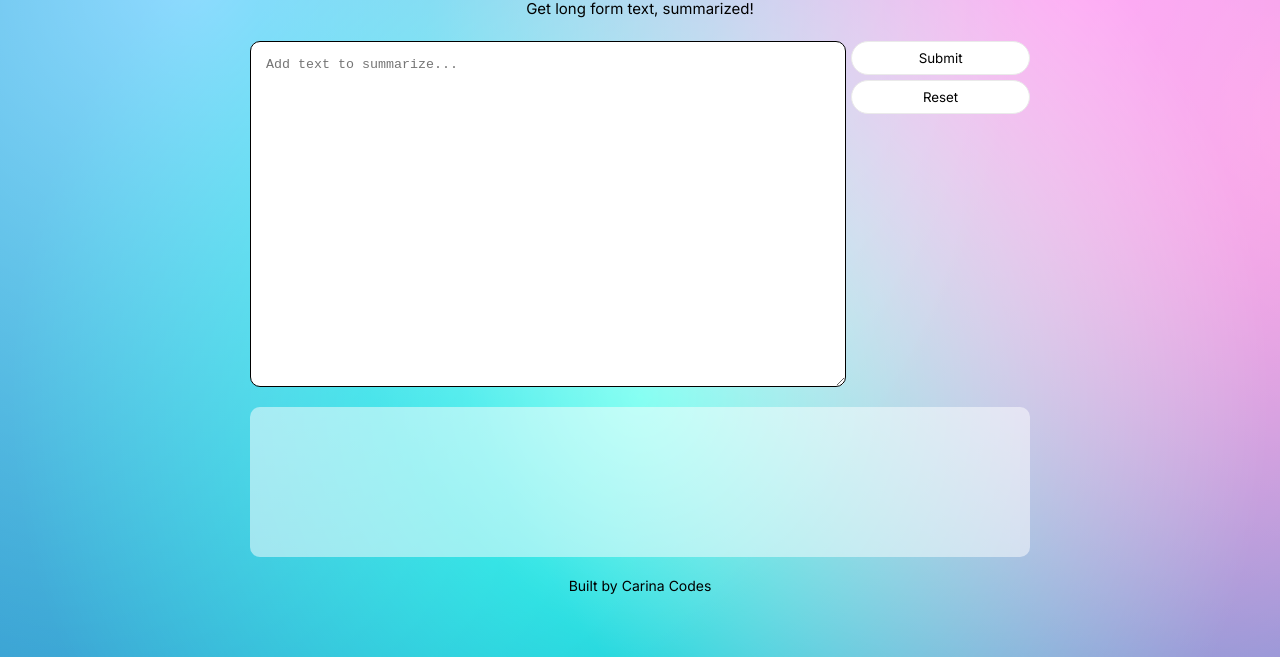
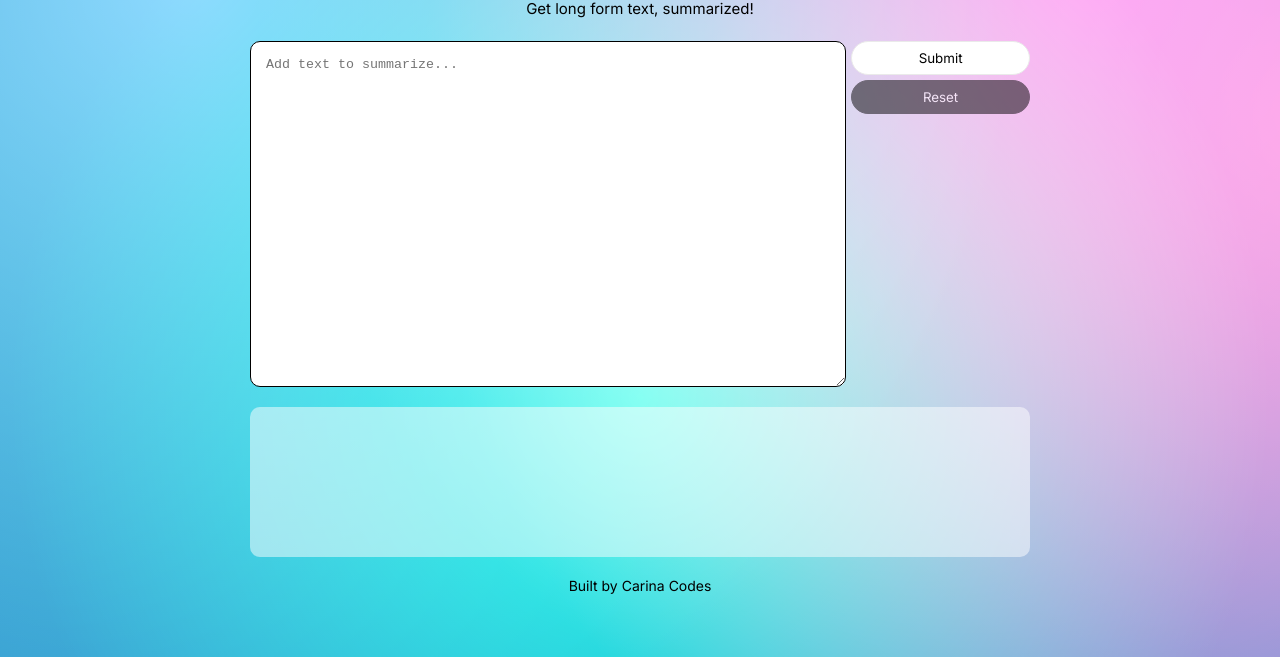
Before and after one commit to carina-codes/ai-text-summarizer, a plain HTML site: page index.html in a window 1280 px wide. Shown: the part 143-800 px from the top of the page. Drawn offline with nearby package versions, Linux system fonts and the light colour scheme; a web font is replaced by a local one.

Commit message:
button update

```diff
--- a/index.html
+++ b/index.html
@@ -26,7 +26,7 @@
       </div>
       <div class="actions">
         <button onclick="processInput()">Submit</button>
-        <button onclick="resetInput()">Reset</button>
+        <button onclick="resetInput()" class="btn-black btn-opac">Reset</button>
       </div>
     </div>
 
```
